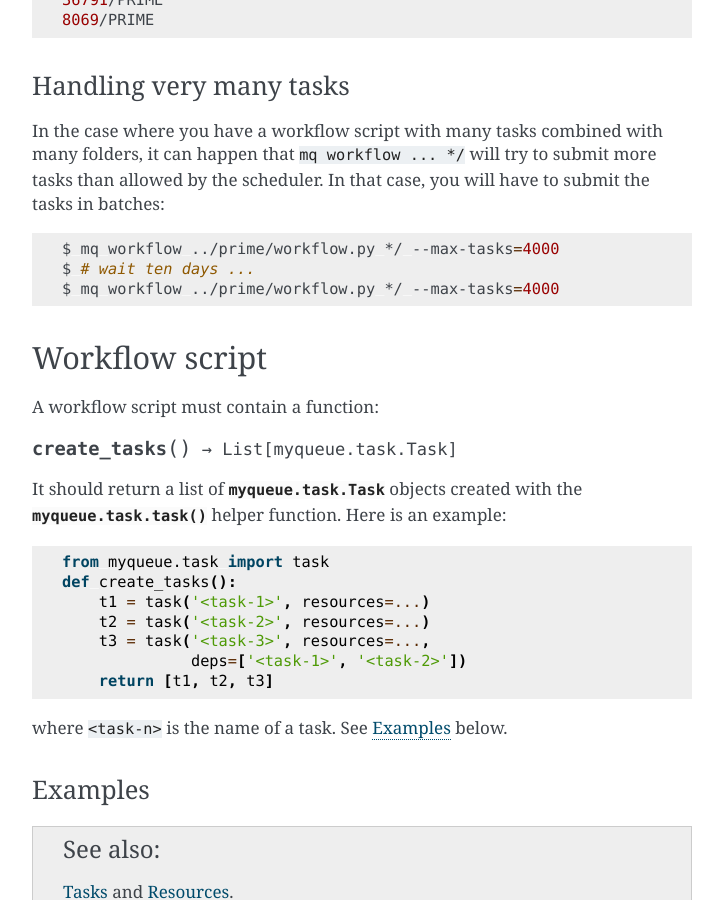
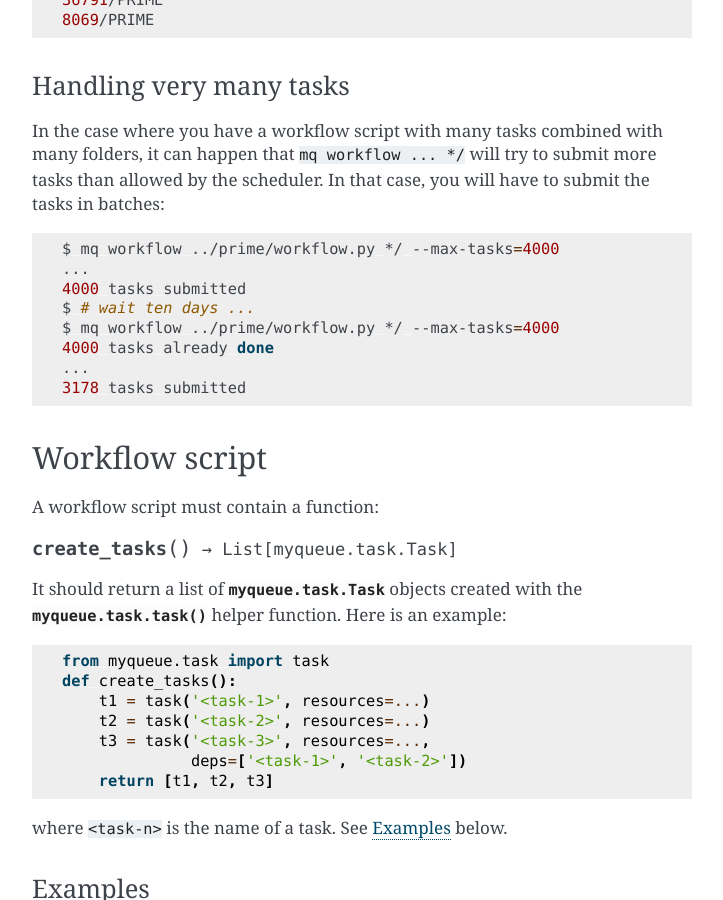
Before and after one commit to Yangxinsix/myqueue, a Sphinx documentation site: the page built from docs/workflows.rst, in a window 1280 px wide and 900 px high, scrolled down 3488 px. Shown: the whole window, without its empty margins (388-1111 px from the left). Built offline with Sphinx 7.4.7, drawn with Linux system fonts in a browser that asks for light colours.

Commit message:
Remember output from commands + ignore output containing '...'

```diff
--- a/docs/workflows.rst
+++ b/docs/workflows.rst
@@ -157,8 +157,13 @@ more tasks than allowed by the scheduler.  In that case, you will have to
 submit the tasks in batches::
 
     $ mq workflow ../prime/workflow.py */ --max-tasks=4000
+    ...
+    4000 tasks submitted
     $ # wait ten days ...
     $ mq workflow ../prime/workflow.py */ --max-tasks=4000
+    4000 tasks already done
+    ...
+    3178 tasks submitted
 
 
 .. _workflow script:
```
Also changed, not shown: docs/paper.md (+4 -0 lines), 1 other file.
